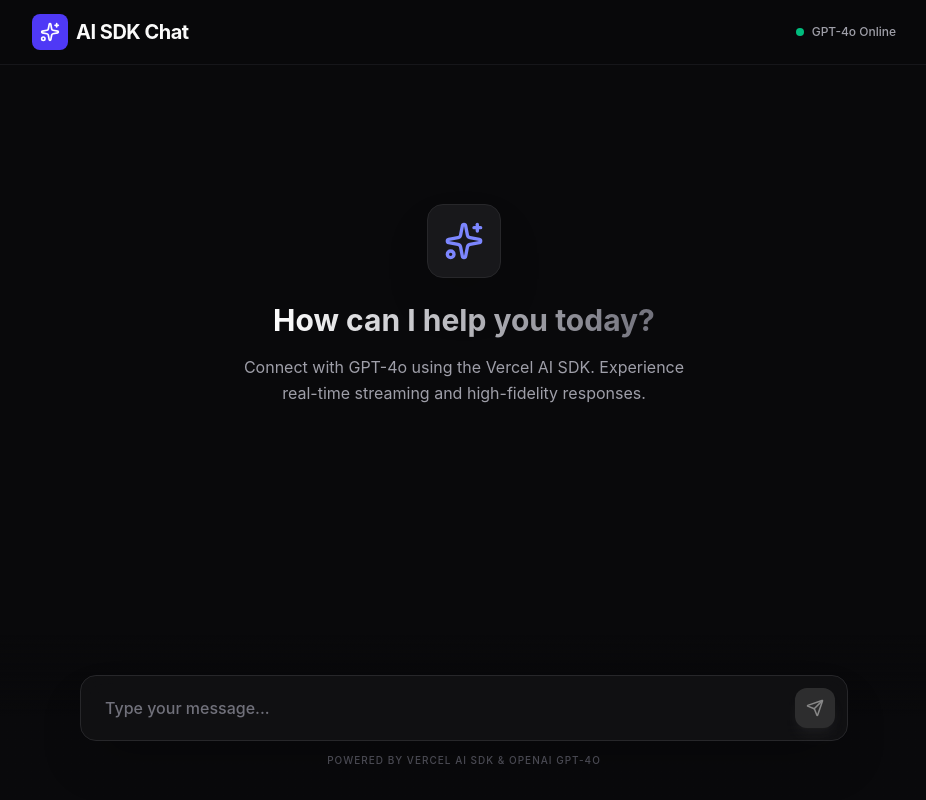
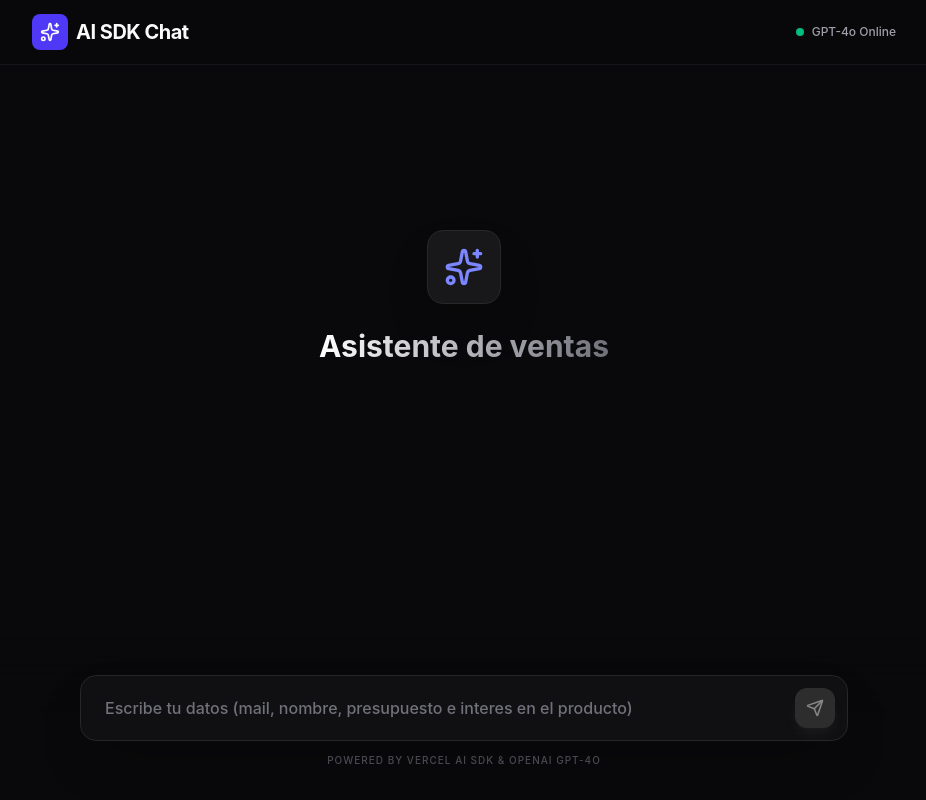
Before and after one commit to AdrianMEsp/Chatbot-AISDK, a Next.js app: page / in a window 1280 px wide. Shown: the whole page, without its empty margins (176-1102 px from the left). Built offline with nearby package versions, Linux system fonts and the light colour scheme.

Commit message:
mejor texto

```diff
--- a/app/page.tsx
+++ b/app/page.tsx
@@ -60,12 +60,12 @@ export default function Chat() {
                 <Sparkles size={40} className="text-indigo-400" />
               </div>
               <h1 className="text-3xl font-bold mb-4 bg-linear-to-r from-white to-zinc-500 bg-clip-text text-transparent">
-                How can I help you today?
+                Asistente de ventas
               </h1>
-              <p className="text-zinc-400 max-w-md mx-auto leading-relaxed">
+{/*               <p className="text-zinc-400 max-w-md mx-auto leading-relaxed">
                 Connect with GPT-4o using the Vercel AI SDK.
                 Experience real-time streaming and high-fidelity responses.
-              </p>
+              </p> */}
             </div>
           ) : (
             <div className="divide-y divide-zinc-800/50">
@@ -99,7 +99,7 @@ export default function Chat() {
             <input
               className="flex-1 bg-transparent px-4 py-3 focus:outline-none text-zinc-100 placeholder-zinc-500 transition-all font-medium"
               value={input}
-              placeholder="Type your message..."
+              placeholder="Escribe tu datos (mail, nombre, presupuesto e interes en el producto)"
               onChange={(e) => setInput(e.target.value)}
             />
             <button
```
